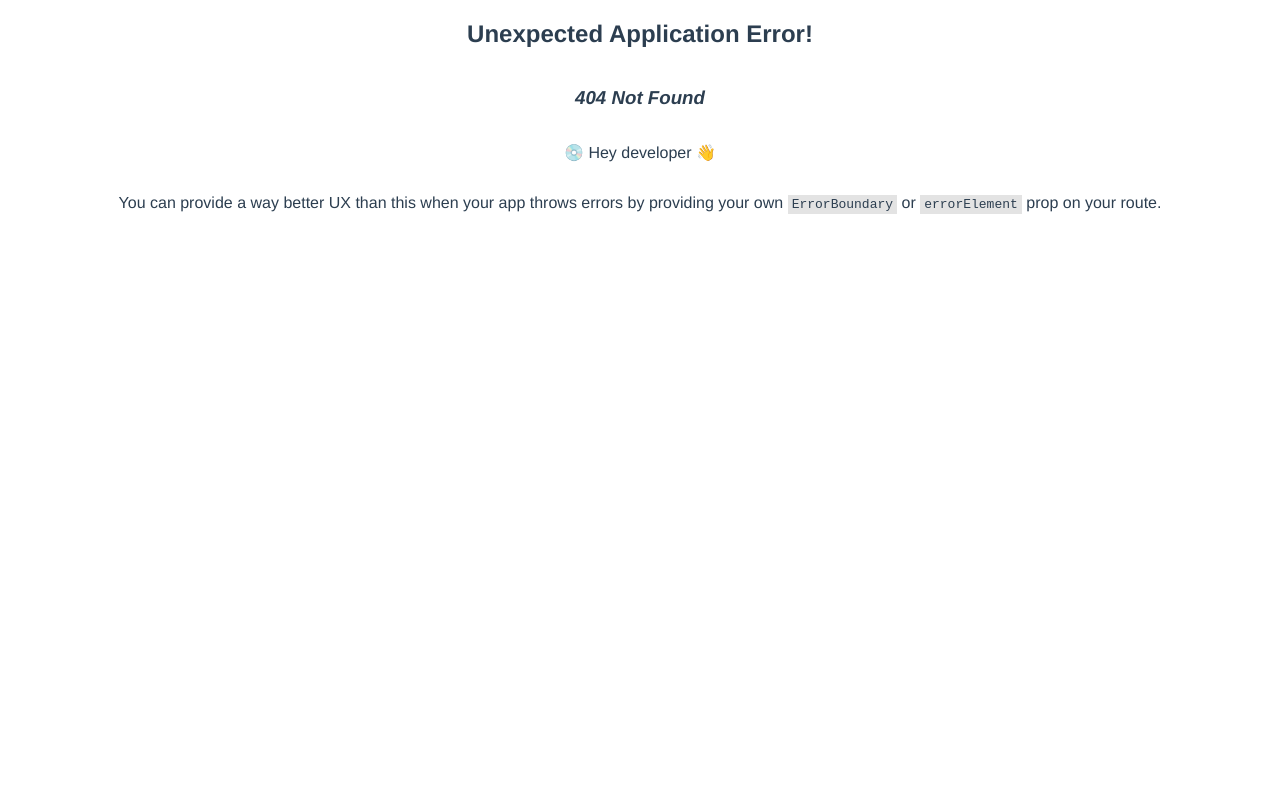
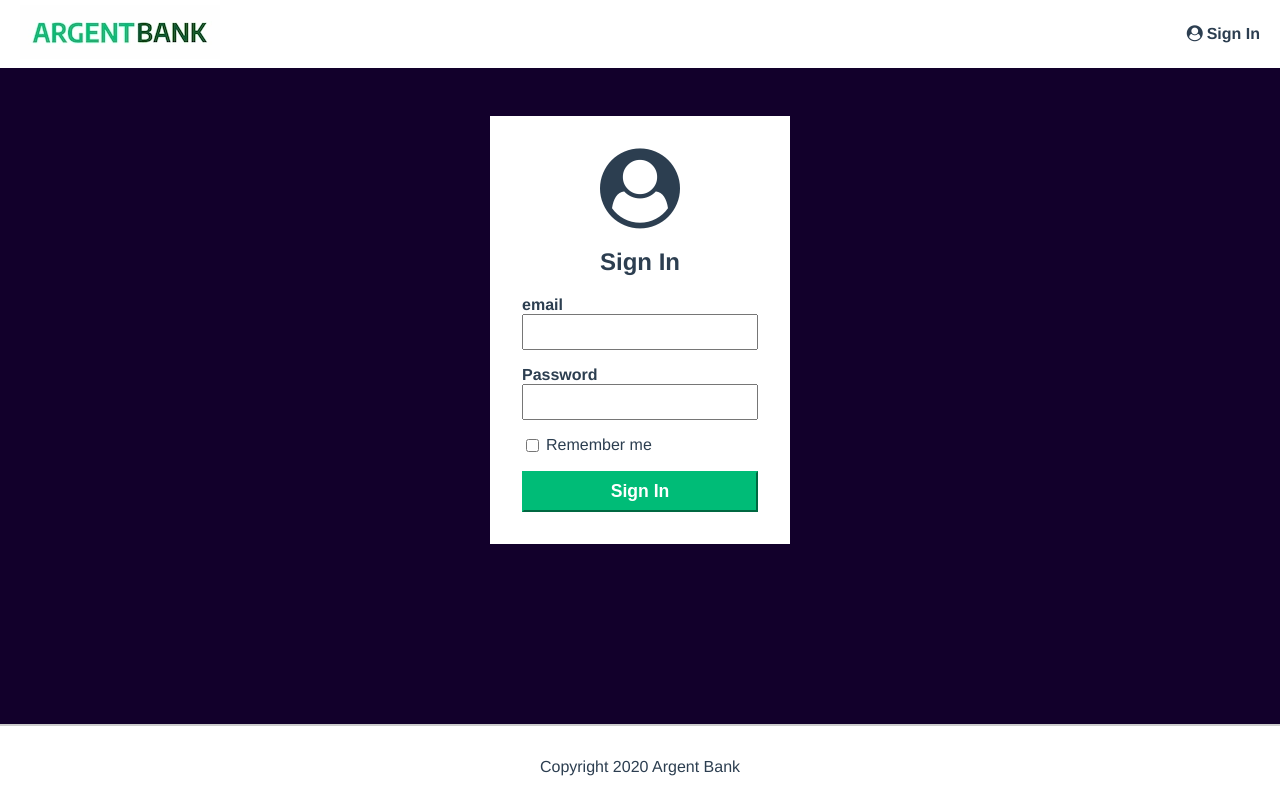
Before and after one commit to Celia-Haro/Projet_10_ArgentBank-Frontend, a React (Vite) app: page /sign-in in a window 1280 px wide. Before the commit this address had no page. Built offline with nearby package versions, Linux system fonts and the light colour scheme.

Commit message:
feat: add login

```diff
--- a/src/App.jsx
+++ b/src/App.jsx
@@ -7,12 +7,8 @@ export default function App() {
 
   return (
     <>
-      <header>
-        <Navigation />
-      </header>
-      <main>
-        <Outlet />
-      </main>
+      <Navigation />
+      <Outlet />
       <Footer />
     </>
   )
--- a/src/components/navigation/Navigation.jsx
+++ b/src/components/navigation/Navigation.jsx
@@ -11,7 +11,7 @@ export default function Navigation() {
                 <h1 className="sr-only">Argent Bank</h1>
             </Link>
 
-            <Link to="log-in" className={styles.navLink}>
+            <Link to="sign-in" className={styles.navLink}>
                 <i className="fa fa-user-circle"></i>
                 Sign In
             </Link>
--- /dev/null
+++ b/src/components/signInForm/SignInForm.jsx
@@ -0,0 +1,66 @@
+import { useState } from "react";
+import styles from "./signInForm.module.scss"
+
+export default function SignInForm() {
+
+    const [email, setEmail] = useState("");
+    const [password, setPassword] = useState("");
+
+    const handleSubmit = async (e) => {
+        e.preventDefault();
+
+        console.log("email et password :", { email, password });
+        console.log(JSON.stringify({ email, password }))
+
+        try {
+            const response = await fetch("http://localhost:3001/api/v1/user/login", {
+                method: "POST",
+                headers: {
+                    "Content-Type": "application/json",
+                },
+                body: JSON.stringify({ email, password }),
+            });
+
+            const data = await response.json();
+            console.log(data)
+            if (response.ok) {
+                console.log("ça a marché");
+            } else {
+                throw new Error(data.message || "Login failed");
+            }
+        } catch (error) {
+            console.log("erreur", error);
+        }
+    };
+
+    return (
+
+        <form onSubmit={handleSubmit}>
+            <div className={styles.inputWrapper}>
+                <label htmlFor="email">email</label>
+                <input
+                    type="text"
+                    id="email"
+                    value={email}
+                    onChange={(e) => setEmail(e.target.value)}
+                />
+            </div>
+            <div className={styles.inputWrapper}>
+                <label htmlFor="password">Password</label>
+                <input
+                    type="password"
+                    id="password"
+                    value={password}
+                    onChange={(e) => setPassword(e.target.value)}
+                />
+            </div>
+
+            <div className={styles.inputRemember}>
+                <input type="checkbox" id="remember-me" />
+                <label htmlFor="remember-me">Remember me</label>
+            </div>
+
+            <button type="submit" className={styles.signInButton}>Sign In</button>
+        </form >
+    );
+}
--- /dev/null
+++ b/src/components/signInForm/signInForm.module.scss
@@ -0,0 +1,35 @@
+.signInButton {
+    display: block;
+    width: 100%;
+    padding: 8px;
+    font-size: 1.1rem;
+    font-weight: bold;
+    margin-top: 1rem;
+    border-color: #00bc77;
+    background-color: #00bc77;
+    color: #fff;
+}
+
+.inputRemember {
+    display: flex;
+}
+
+.inputRemember label {
+    margin-left: 0.25rem;
+}
+
+.inputWrapper {
+    display: flex;
+    flex-direction: column;
+    text-align: left;
+    margin-bottom: 1rem;
+}
+
+.inputWrapper label {
+    font-weight: bold;
+}
+
+.inputWrapper input {
+    padding: 5px;
+    font-size: 1.2rem;
+}
--- a/src/router.jsx
+++ b/src/router.jsx
@@ -1,9 +1,9 @@
 import { createBrowserRouter } from 'react-router-dom';
 import App from './App';
 import Home from './views/home/Home';
-import LogIn from './views/logIn/LogIn';
 import UserDashboard from './views/userDashboard/UserDashboard';
 import UserAccountDetail from './views/userAccountDetail/UserAccountDetail';
+import SignIn from './views/signIn/SignIn';
 
 export const router = createBrowserRouter([
     {
@@ -15,8 +15,8 @@ export const router = createBrowserRouter([
                 element: <Home />,
             },
             {
-                path: 'log-in',
-                element: <LogIn />
+                path: 'sign-in',
+                element: <SignIn />
             },
             {
                 path: '/user-dashboard',
--- a/src/views/home/Home.jsx
+++ b/src/views/home/Home.jsx
@@ -32,6 +32,7 @@ export default function Home() {
 
     return (
         <>
+            <main>
                 <div className={styles.hero}>
                     <section className={styles.heroContent}>
                         <h2 className="sr-only">Promoted Content</h2>
@@ -54,6 +55,7 @@ export default function Home() {
                         />
                     ))}
                 </section>
+            </main>
         </>
     );
 }
--- a/src/views/logIn/LogIn.jsx
+++ /dev/null
@@ -1,8 +0,0 @@
-export default function LogIn() {
-
-    return (
-        <>
-            <p>je suis le composant LogIn</p>
-        </>
-    )
-}
--- /dev/null
+++ b/src/views/signIn/SignIn.jsx
@@ -0,0 +1,17 @@
+import SignInForm from "../../components/signInForm/SignInForm"
+import styles from "./signIn.module.scss"
+
+export default function SignIn() {
+
+    return (
+        <>
+            <main className="bg-dark">
+                <section className={styles.signInContent}>
+                    <i className="fa fa-user-circle"></i>
+                    <h1>Sign In</h1>
+                    <SignInForm />
+                </section>
+            </main >
+        </>
+    )
+}
--- /dev/null
+++ b/src/views/signIn/signIn.module.scss
@@ -0,0 +1,12 @@
+.signInContent {
+    box-sizing: border-box;
+    background-color: white;
+    width: 300px;
+    margin: 0 auto;
+    margin-top: 3rem;
+    padding: 2rem;
+
+    i {
+        font-size: 5rem;
+    }
+}
```
Also changed, not shown: src/components/logInForm/LogInForm.jsx (deleted, +0 -8 lines). Lines whose indentation alone changed are shown as unchanged.
